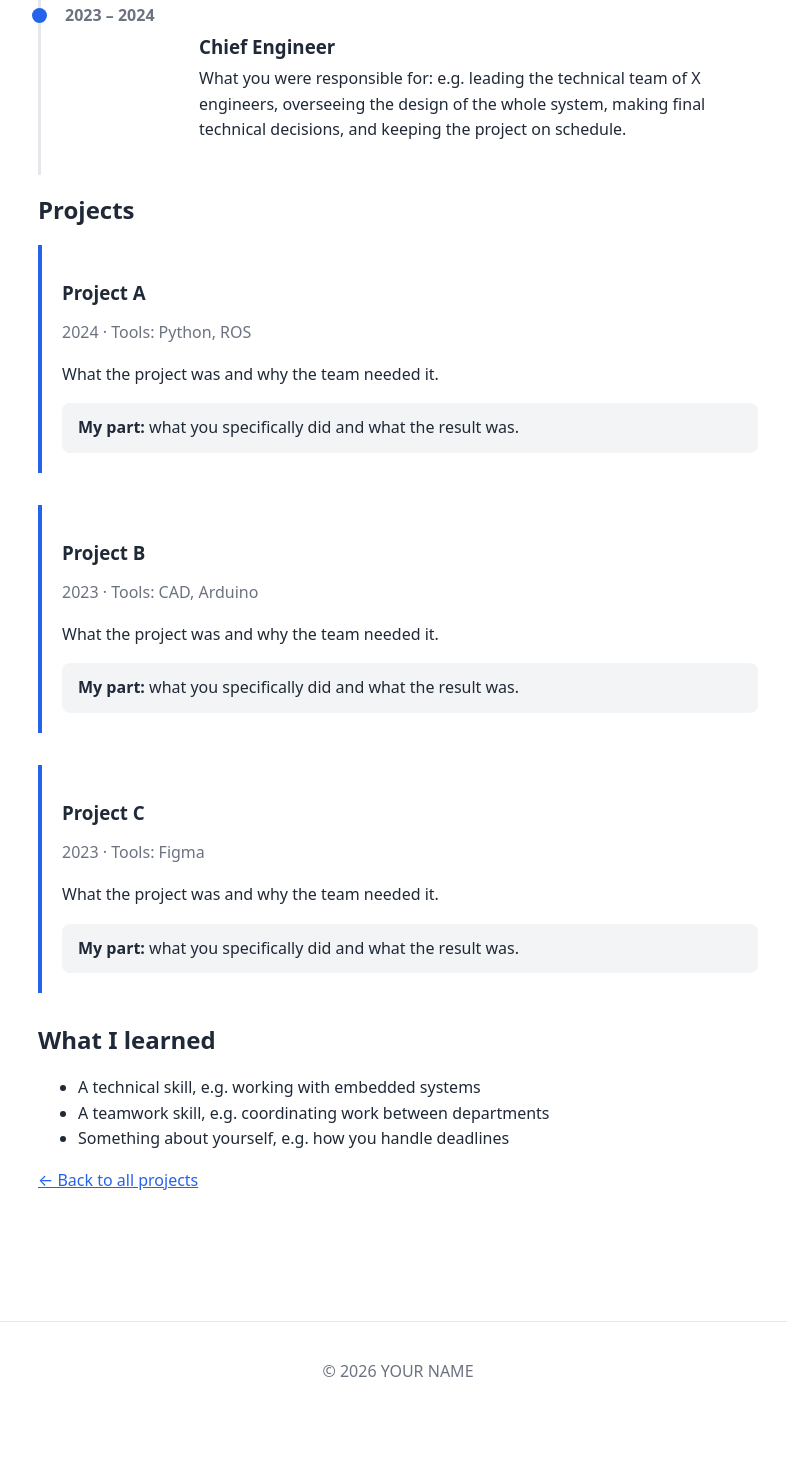
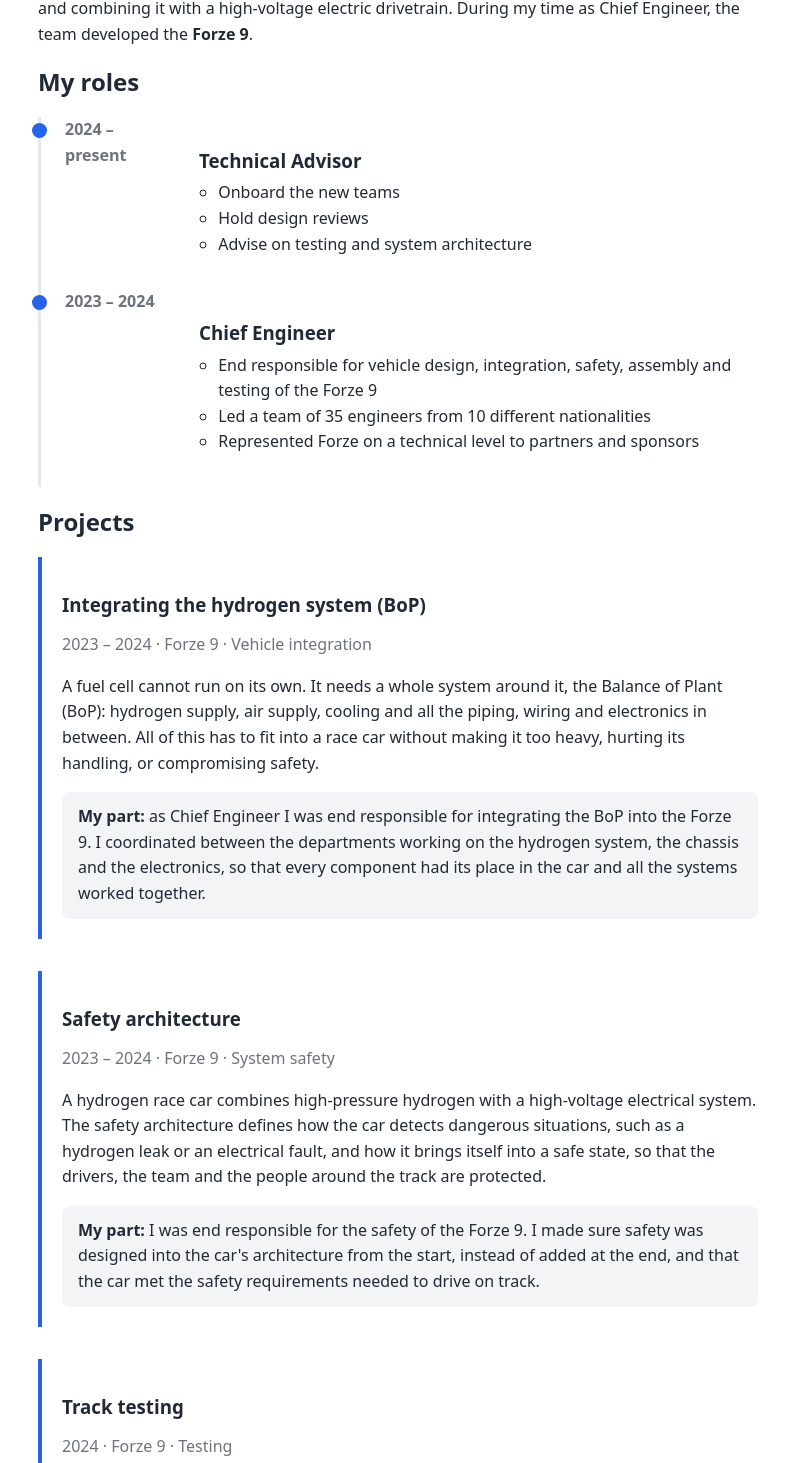
Before and after one commit to quin10-123/quin10-123.github.io, a plain HTML site: page projects/student-team.html in a window 1280 px wide. Shown: the part 691-2154 px from the top of the page, without its empty margins (242-1029 px from the left). Before the commit the page ends 2113 px from the top, so only its background shows below. Drawn offline with Linux system fonts and the light colour scheme.

Commit message:
Forze story extension

```diff
--- a/projects/student-team.html
+++ b/projects/student-team.html
@@ -3,14 +3,14 @@
 <head>
   <meta charset="UTF-8">
   <meta name="viewport" content="width=device-width, initial-scale=1.0">
-  <title>TEAM NAME – YOUR NAME</title>
+  <title>Forze Hydrogen Racing – Quinten Bongers</title>
   <link rel="stylesheet" href="../style.css">
 </head>
 <body>
 
   <nav class="nav">
     <div class="container nav-inner">
-      <a class="logo" href="../index.html">YOUR NAME</a>
+      <a class="logo" href="../index.html">Quinten Bongers</a>
       <div class="nav-links">
         <a href="../index.html#projects">Projects</a>
         <a href="../index.html#education">Education</a>
@@ -21,20 +21,28 @@
   </nav>
 
   <main class="detail">
-    <p class="label">Student team</p>
-    <h1>TEAM NAME</h1>
-    <p class="lead">A short description of the team and its goal.</p>
+    <p class="label">Student team · TU Delft</p>
+    <h1>Forze Hydrogen Racing</h1>
+    <p class="lead">A student team from TU Delft that designs, builds and races hydrogen-electric race cars, to show that hydrogen is a serious option for high-performance mobility.</p>
 
     <!-- Key facts at a glance -->
     <div class="facts">
       <div><span>My roles</span>Chief Engineer → Technical Advisor</div>
       <div><span>Period</span>2023 – present</div>
-      <div><span>Team size</span>25 students</div>
-      <div><span>Website</span><a href="https://TEAMWEBSITE.COM">teamwebsite.com</a></div>
+      <div><span>Team size</span>~50 students</div>
+      <div><span>Website</span><a href="https://www.forzehydrogenracing.com">forzehydrogenracing.com</a></div>
     </div>
 
+    <!-- Optional photo of the car: put it in images/ and uncomment
+    <figure class="figure">
+      <img src="../images/forze/forze9.jpg" alt="The Forze 9 hydrogen race car on track">
+      <figcaption>The Forze 9 on track.</figcaption>
+    </figure>
+    -->
+
     <h2>About the team</h2>
-    <p>What does the team do? Which competition or goal does it work towards? What were the biggest results, such as awards, rankings or a finished product?</p>
+    <p>Forze Hydrogen Racing is a student team from Delft University of Technology. Every year, a new team of around 50 students develops a hydrogen-electric race car, with help from alumni, partners and sponsors. The car is powered by a fuel cell, which turns hydrogen into electricity, with water as the only emission.</p>
+    <p>Building a race car on hydrogen means solving problems that conventional race cars never face: storing hydrogen safely in a car, packaging a complete fuel cell system in a tight chassis, and combining it with a high-voltage electric drivetrain. During my time as Chief Engineer, the team developed the <strong>Forze 9</strong>.</p>
 
     <h2>My roles</h2>
     <ul class="timeline">
@@ -42,47 +50,57 @@
         <span class="years">2024 – present</span>
         <div>
           <h3>Technical Advisor</h3>
-      <p>How you supported the new team: e.g. coaching the new chief engineer, reviewing designs, sharing knowledge from the previous year, and helping with key technical decisions.</p>
+          <ul>
+            <li>Onboard the new teams</li>
+            <li>Hold design reviews</li>
+            <li>Advise on testing and system architecture</li>
+          </ul>
         </div>
       </li>
       <li>
         <span class="years">2023 – 2024</span>
         <div>
           <h3>Chief Engineer</h3>
-      <p>What you were responsible for: e.g. leading the technical team of X engineers, overseeing the design of the whole system, making final technical decisions, and keeping the project on schedule.</p>
+          <ul>
+            <li>End responsible for vehicle design, integration, safety, assembly and testing of the Forze 9</li>
+            <li>Led a team of 35 engineers from 10 different nationalities</li>
+            <li>Represented Forze on a technical level to partners and sponsors</li>
+          </ul>
         </div>
       </li>
     </ul>
+
     <h2>Projects</h2>
 
-    <!-- Copy this block for each project. Put the ones you contributed most to first. -->
     <div class="team-project">
-      <h3>Project A</h3>
-      <p class="muted">2024 · Tools: Python, ROS</p>
-      <p>What the project was and why the team needed it.</p>
-      <p class="my-part"><strong>My part:</strong> what you specifically did and what the result was.</p>
-      <!-- Optional: <img src="../images/project-a.jpg" alt="Describe the picture"> -->
+      <h3>Integrating the hydrogen system (BoP)</h3>
+      <p class="muted">2023 – 2024 · Forze 9 · Vehicle integration</p>
+      <p>A fuel cell cannot run on its own. It needs a whole system around it, the Balance of Plant (BoP): hydrogen supply, air supply, cooling and all the piping, wiring and electronics in between. All of this has to fit into a race car without making it too heavy, hurting its handling, or compromising safety.</p>
+      <p class="my-part"><strong>My part:</strong> as Chief Engineer I was end responsible for integrating the BoP into the Forze 9. I coordinated between the departments working on the hydrogen system, the chassis and the electronics, so that every component had its place in the car and all the systems worked together.</p>
+      <!-- Optional: <img src="../images/forze/bop.jpg" alt="The hydrogen system integrated in the car"> -->
     </div>
 
     <div class="team-project">
-      <h3>Project B</h3>
-      <p class="muted">2023 · Tools: CAD, Arduino</p>
-      <p>What the project was and why the team needed it.</p>
-      <p class="my-part"><strong>My part:</strong> what you specifically did and what the result was.</p>
+      <h3>Safety architecture</h3>
+      <p class="muted">2023 – 2024 · Forze 9 · System safety</p>
+      <p>A hydrogen race car combines high-pressure hydrogen with a high-voltage electrical system. The safety architecture defines how the car detects dangerous situations, such as a hydrogen leak or an electrical fault, and how it brings itself into a safe state, so that the drivers, the team and the people around the track are protected.</p>
+      <p class="my-part"><strong>My part:</strong> I was end responsible for the safety of the Forze 9. I made sure safety was designed into the car's architecture from the start, instead of added at the end, and that the car met the safety requirements needed to drive on track.</p>
+      <!-- Optional: <img src="../images/forze/safety.jpg" alt="Describe the picture"> -->
     </div>
 
     <div class="team-project">
-      <h3>Project C</h3>
-      <p class="muted">2023 · Tools: Figma</p>
-      <p>What the project was and why the team needed it.</p>
-      <p class="my-part"><strong>My part:</strong> what you specifically did and what the result was.</p>
+      <h3>Track testing</h3>
+      <p class="muted">2024 · Forze 9 · Testing</p>
+      <p>A new car only proves itself on track. Track testing is where the design, the assembly and the software come together for the first time at full speed, and where problems show up that you never see on paper.</p>
+      <p class="my-part"><strong>My part:</strong> I was end responsible for the assembly and testing of the Forze 9: planning the test days, deciding what to test and in which order, and making sure every test was done safely. The results were fed back into the design, so the car improved with every session.</p>
+      <!-- Optional: <img src="../images/forze/testing.jpg" alt="The Forze 9 during a test day"> -->
     </div>
 
     <h2>What I learned</h2>
     <ul>
-      <li>A technical skill, e.g. working with embedded systems</li>
-      <li>A teamwork skill, e.g. coordinating work between departments</li>
-      <li>Something about yourself, e.g. how you handle deadlines</li>
+      <li><strong>Systems engineering:</strong> how to keep the big picture of a complex vehicle, where a change in one system affects many others.</li>
+      <li><strong>Leadership:</strong> leading 35 engineers from 10 nationalities towards one shared goal, and making decisions when not everyone agrees.</li>
+      <li><strong>Communication:</strong> explaining technical choices clearly, both inside the team and to partners and sponsors.</li>
     </ul>
 
     <p><a href="../index.html#projects">← Back to all projects</a></p>
@@ -90,7 +108,7 @@
 
   <footer class="footer">
     <div class="container">
-      <p class="muted">© 2026 YOUR NAME</p>
+      <p class="muted">© 2026 Quinten Bongers</p>
     </div>
   </footer>
 
--- a/style.css
+++ b/style.css
@@ -571,3 +571,14 @@ a.hobby:hover {
 .figure > video { display: block; width: 100%; border-radius: 8px; }
 
 .dof p { margin: 0; font-size: 1.25rem; font-weight: 600; }
+
+/* Normal bullet lists inside a timeline item (e.g. responsibilities) */
+.timeline ul { margin: 0.25rem 0 0; padding-left: 1.2rem; }
+
+.timeline ul li {
+  display: list-item;
+  padding: 0;
+  position: static;
+}
+
+.timeline ul li::before { content: none; }
```
Also changed, not shown: index.html (+7 -7 lines). Lines whose indentation alone changed are shown as unchanged.
